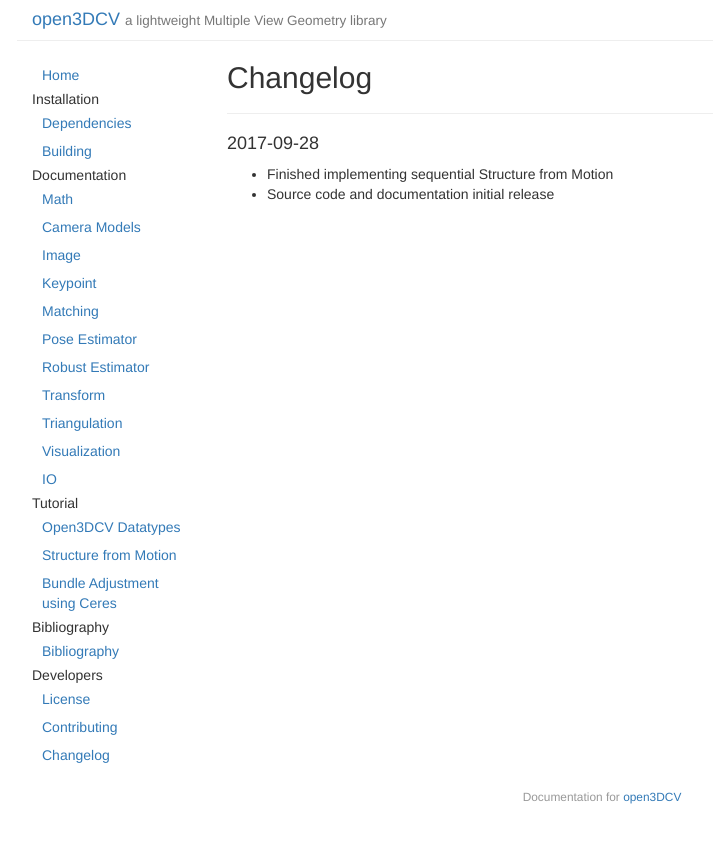
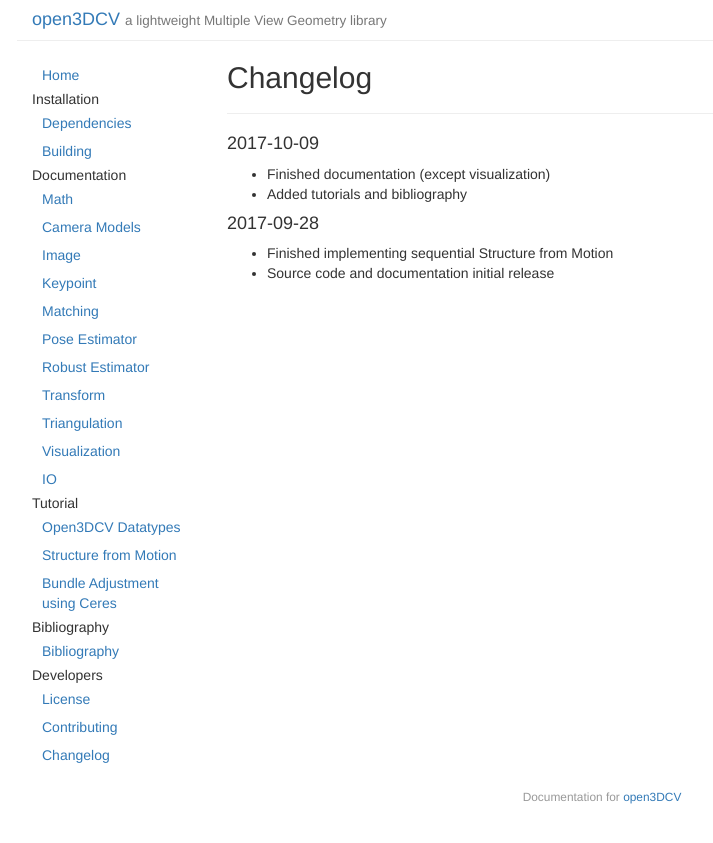
Before and after one commit to imkaywu/open3DCV, a Jekyll site: the page built from docs/_posts/2017-09-28-changelog.md, in a window 1280 px wide. Shown: the top 843 px of the page, without its empty margins (38-751 px from the left). Built offline with Jekyll 4.4.1, drawn with Linux system fonts in a browser that asks for light colours.

Commit message:
update changelog

```diff
--- a/docs/_posts/2017-09-28-changelog.md
+++ b/docs/_posts/2017-09-28-changelog.md
@@ -5,6 +5,10 @@
 order: 1
 ---
 
+#### 2017-10-09
+* Finished documentation (except visualization)
+* Added tutorials and bibliography
+
 #### 2017-09-28
 * Finished implementing sequential Structure from Motion
 * Source code and documentation initial release
```
